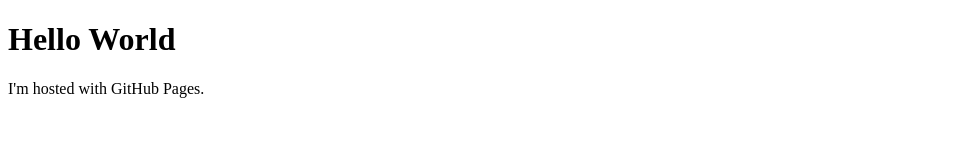
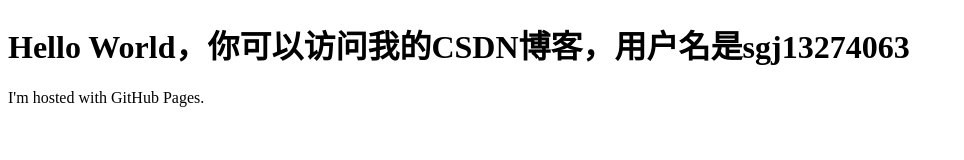
Before and after one commit to sgj13274063/sgj13274063.github.io, a plain HTML site: page index.html in a window 1280 px wide. Shown: the whole page, without its empty margins (0-964 px from the left). Drawn offline with Linux system fonts and the light colour scheme.

Commit message:
Update index.html

```diff
--- a/index.html
+++ b/index.html
@@ -1,7 +1,7 @@
 <!DOCTYPE html>
 <html>
 <body>
-<h1>Hello World</h1>
+<h1>Hello World，你可以访问我的CSDN博客，用户名是sgj13274063</h1>
 <p>I'm hosted with GitHub Pages.</p>
 </body>
 </html>
```
